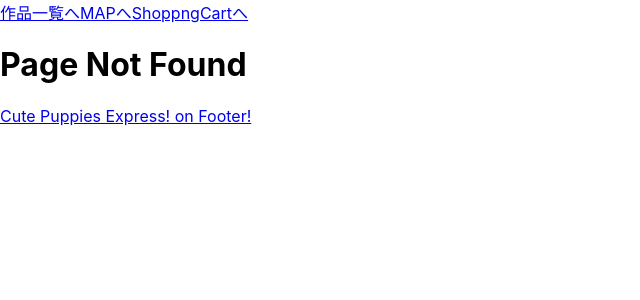
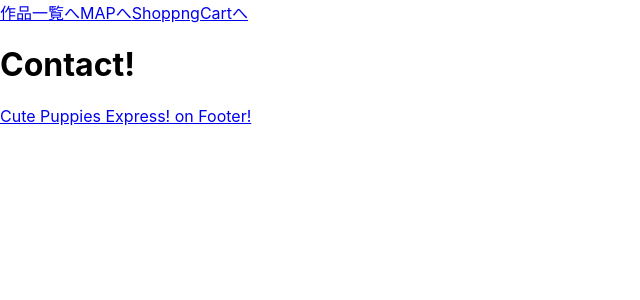
Before and after one commit to takumi-uezono0/Museum-of-ART, a React (Create React App) app: page /contact in a window 1280 px wide. Before the commit this address had no page. Shown: the top 300 px of the page, without its empty margins (0-640 px from the left). Built offline with nearby package versions, Linux system fonts and the light colour scheme.

Commit message:
create:Contact-page

```diff
--- a/src/App.jsx
+++ b/src/App.jsx
@@ -4,6 +4,7 @@ import { BrowserRouter as Router, Routes, Route } from "react-router-dom";
 import { Home } from "./pages/Home";
 import { Production } from "./pages/Production";
 import { Cart } from "./pages/Cart";
+import { Contact } from "./pages/Contact";
 import NotFound from "./pages/NotFound";
 
 function App() {
@@ -12,8 +13,9 @@ function App() {
       <Router>
         <Routes>
           <Route path="/" element={<Home />} />
-          <Route path="/products" element={<Production />} />
+          <Route path="/production" element={<Production />} />
           <Route path="/cart" element={<Cart />} />
+          <Route path="/contact" element={<Contact />} />
           <Route path="/*" element={<NotFound />} />
         </Routes>
       </Router>
--- /dev/null
+++ b/src/pages/Contact.jsx
@@ -0,0 +1,13 @@
+import React from "react";
+import { Header } from "../components/Header";
+import { Footer } from "../components/Footer";
+
+export const Contact = () => {
+  return (
+    <>
+      <Header />
+      <h1>Contact!</h1>
+      <Footer />
+    </>
+  );
+};
```
